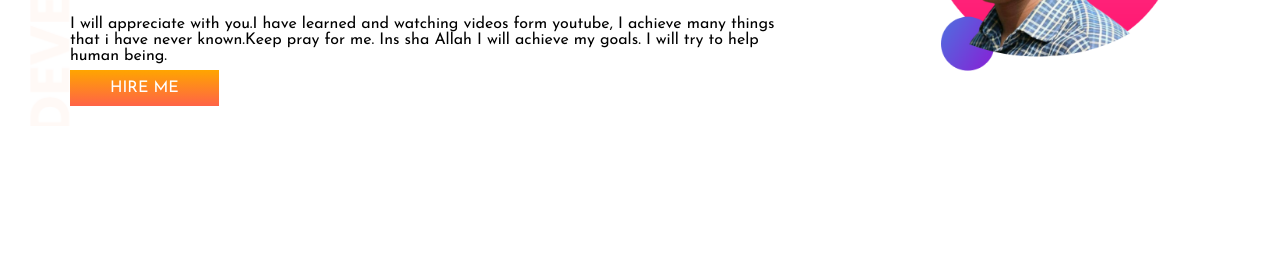
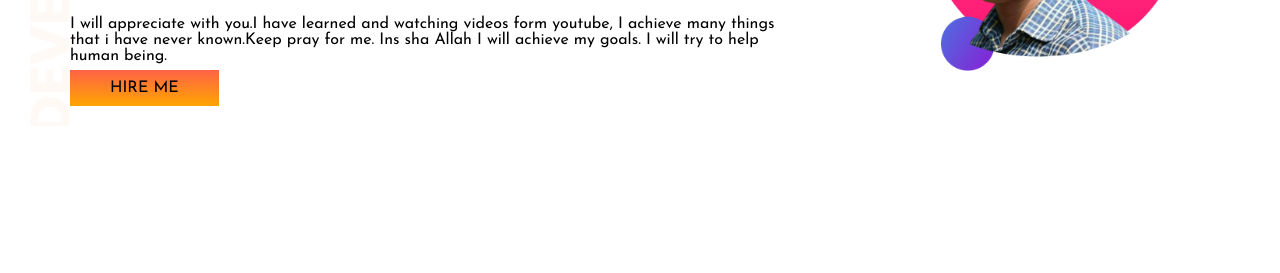
Before and after one commit to ayeshaparvin/practice-portfolio, a plain HTML site: page index.html in a window 1280 px wide. In both pictures the pointer is over the link "HIRE ME". Shown: the part 227-500 px from the top of the page. Drawn offline with Linux system fonts and the light colour scheme; a web font is replaced by a local one.

Commit message:
added hover effects

```diff
--- a/style.css
+++ b/style.css
@@ -30,6 +30,10 @@ section img{
     background-image: linear-gradient(orange,tomato);
     color:white;
     padding:10px 40px;
+}
+.half-width a:hover{
+    background-image: linear-gradient(tomato,orange);
+    color: black;
 }
 .dream-big{
     background-image: url(images/dream-bg.png);
```
